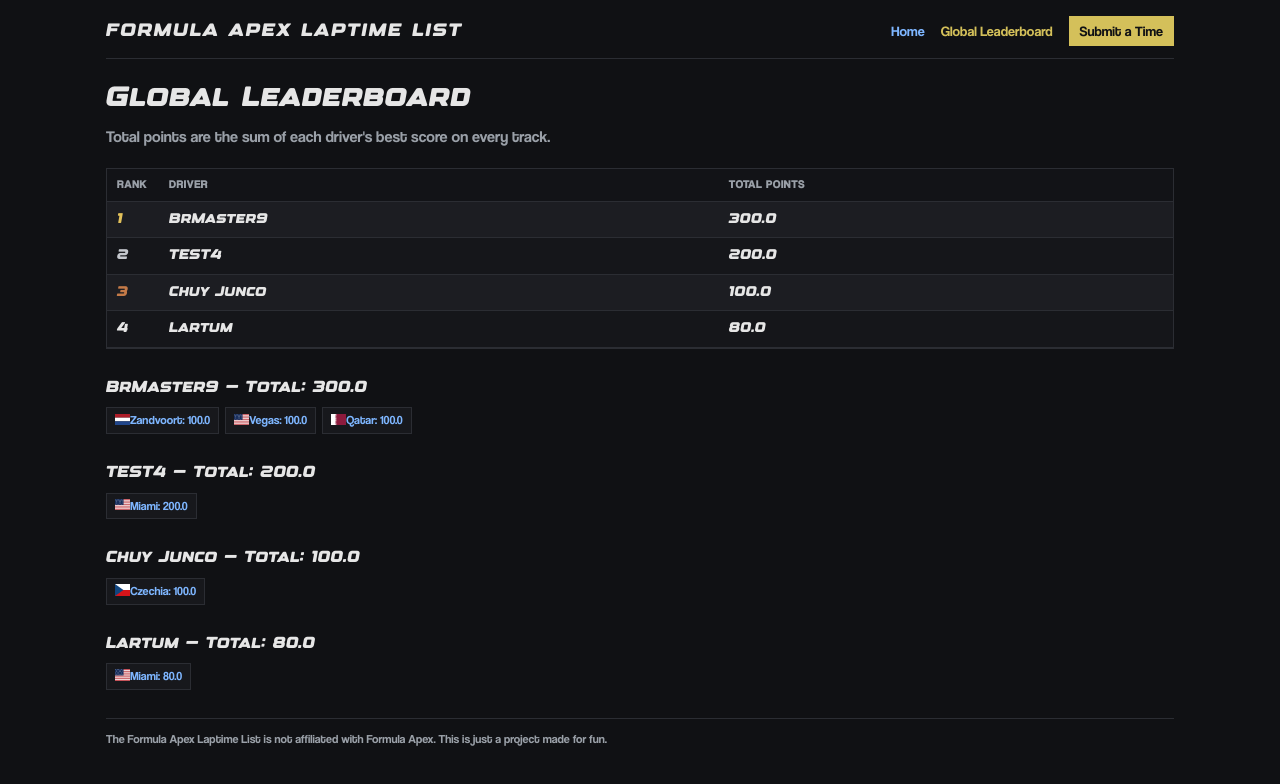
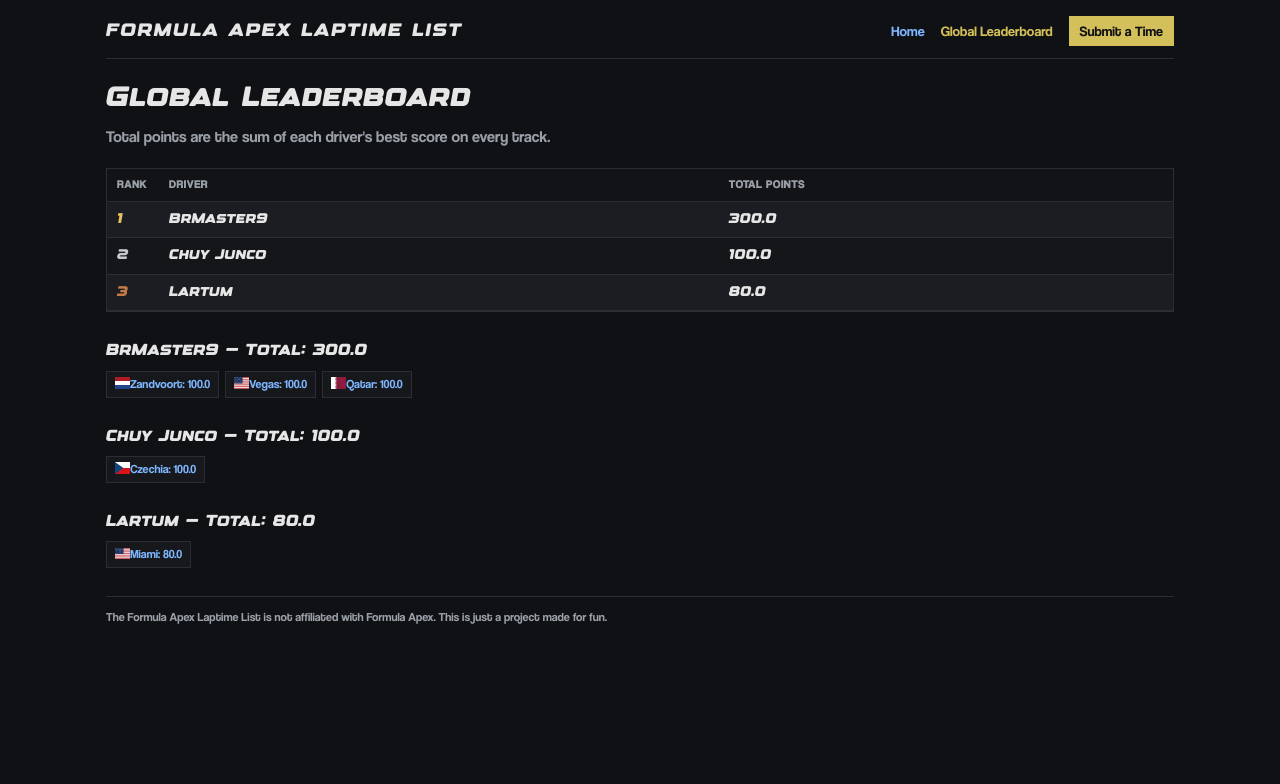
Before and after one commit to Lartum01/apexlist, a React (Vite) app: page /global in a window 1280 px wide. Shown: the top 784 px of the page. Built offline with nearby package versions, Linux system fonts and the light colour scheme.

Commit message:
Update laps.ts

```diff
--- a/src/data/laps.ts
+++ b/src/data/laps.ts
@@ -62,19 +62,5 @@ export const laps: Lap[] = [
     car: "f25",
     time: "1:21.626",
     youtube: "https://medal.tv/games/roblox/clips/nGD0FZ5Prk5Q_V-3L?invite=cr-MSxVQXMsNzgxNjk0NTIw",
-  },
-  {
-    driver: "TEST4",
-    track: "miami",
-    car: "f25",
-    time: "1:11.111",
-    youtube: "https://medal.tv/games/roblox/clips/nGD0FZ5Prk5Q_V-3L?invite=cr-MSxVQXMsNzgxNjk0NTIw",
-  },
-  {
-    driver: "TEST4",
-    track: "miami",
-    car: "f26",
-    time: "1:11.111",
-    youtube: "https://medal.tv/games/roblox/clips/nGD0FZ5Prk5Q_V-3L?invite=cr-MSxVQXMsNzgxNjk0NTIw",
   }
 ];
```
